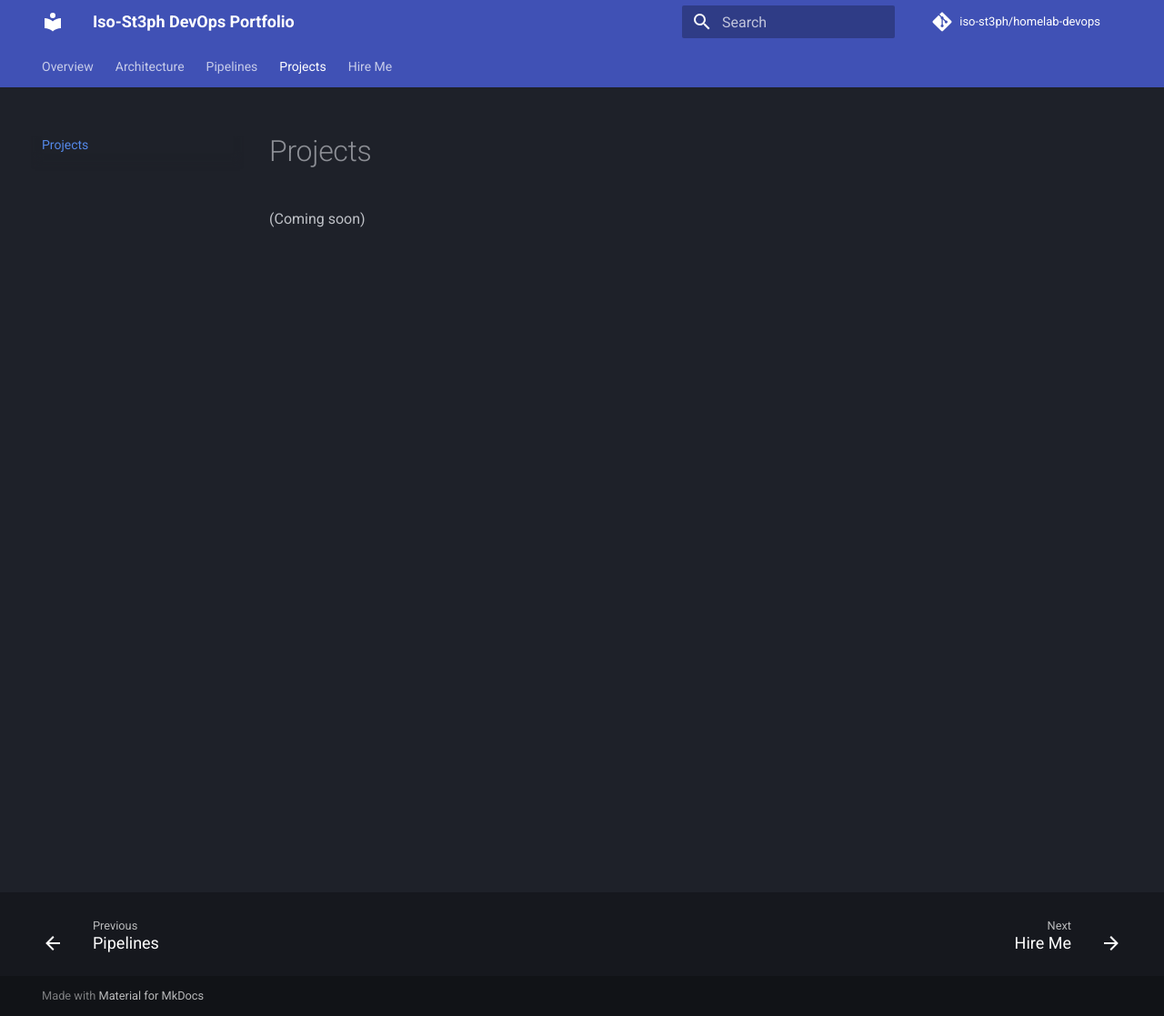
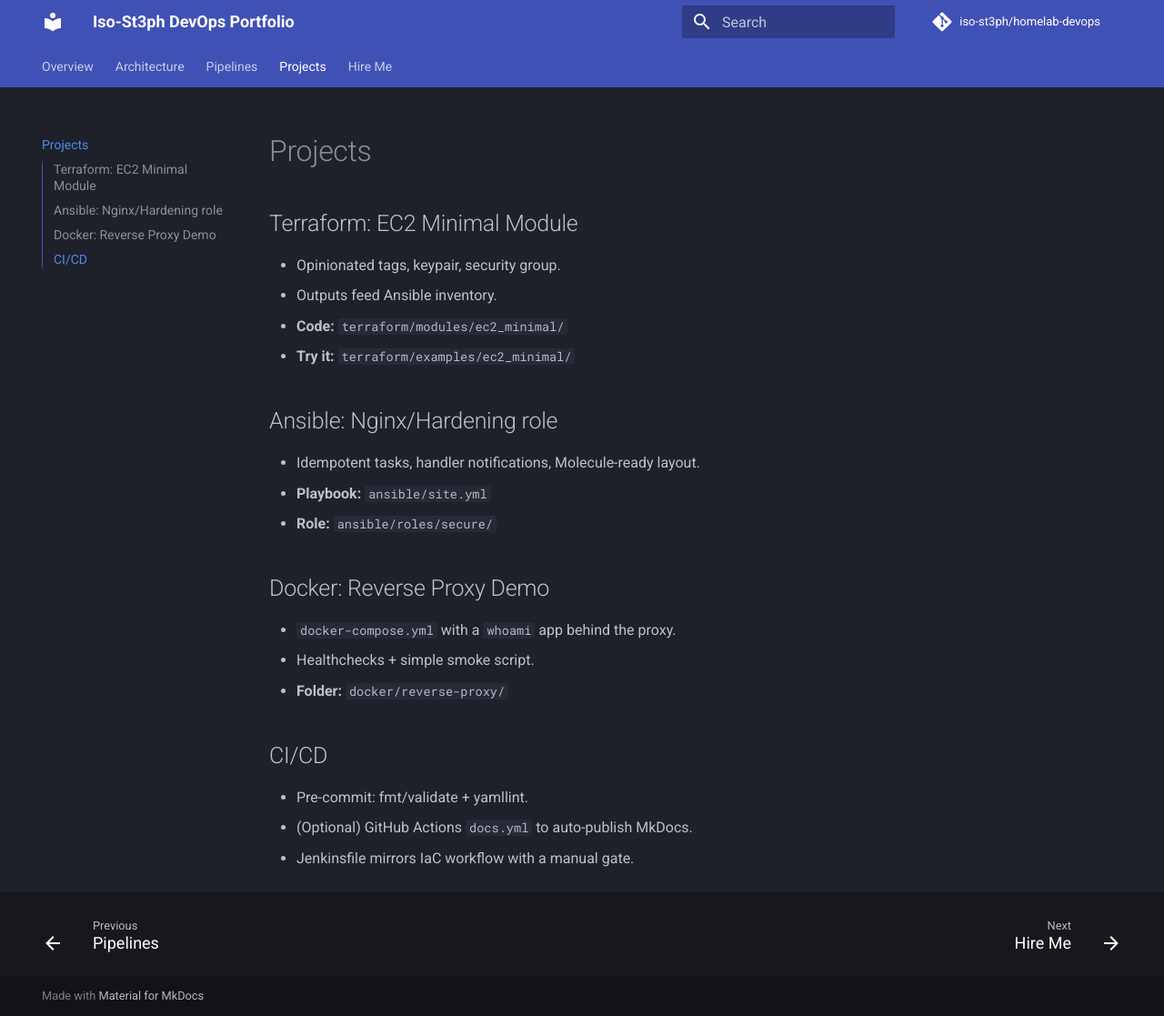
Before and after one commit to iso-st3ph/homelab-devops, an MkDocs documentation site: the page built from docs/projects.md, in a window 1280 px wide and 1117 px high. Shown: the whole window at 91% size. Built offline with MkDocs 1.6.1 and Material for MkDocs 9.7.7, drawn with Linux system fonts in a browser that asks for light colours; comment, search, counter and statistics services are not loaded.

Commit message:
docs: add projects page with quick links

```diff
--- a/docs/projects.md
+++ b/docs/projects.md
@@ -1,2 +1,22 @@
 # Projects
-(Coming soon)
+
+## Terraform: EC2 Minimal Module
+- Opinionated tags, keypair, security group.
+- Outputs feed Ansible inventory.
+- **Code:** `terraform/modules/ec2_minimal/`
+- **Try it:** `terraform/examples/ec2_minimal/`
+
+## Ansible: Nginx/Hardening role
+- Idempotent tasks, handler notifications, Molecule-ready layout.
+- **Playbook:** `ansible/site.yml`
+- **Role:** `ansible/roles/secure/`
+
+## Docker: Reverse Proxy Demo
+- `docker-compose.yml` with a `whoami` app behind the proxy.
+- Healthchecks + simple smoke script.
+- **Folder:** `docker/reverse-proxy/`
+
+## CI/CD
+- Pre-commit: fmt/validate + yamllint.
+- (Optional) GitHub Actions `docs.yml` to auto-publish MkDocs.
+- Jenkinsfile mirrors IaC workflow with a manual gate.
```
